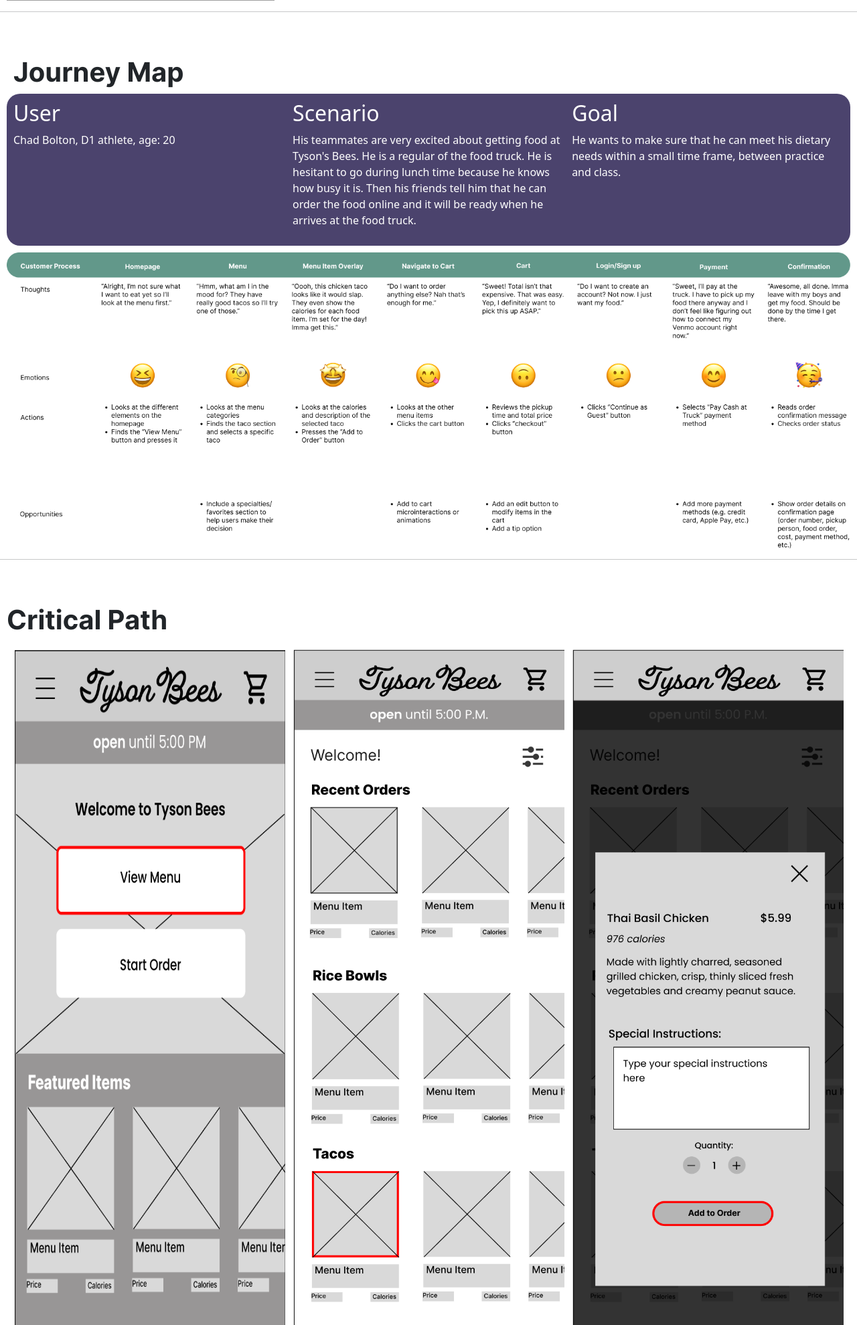
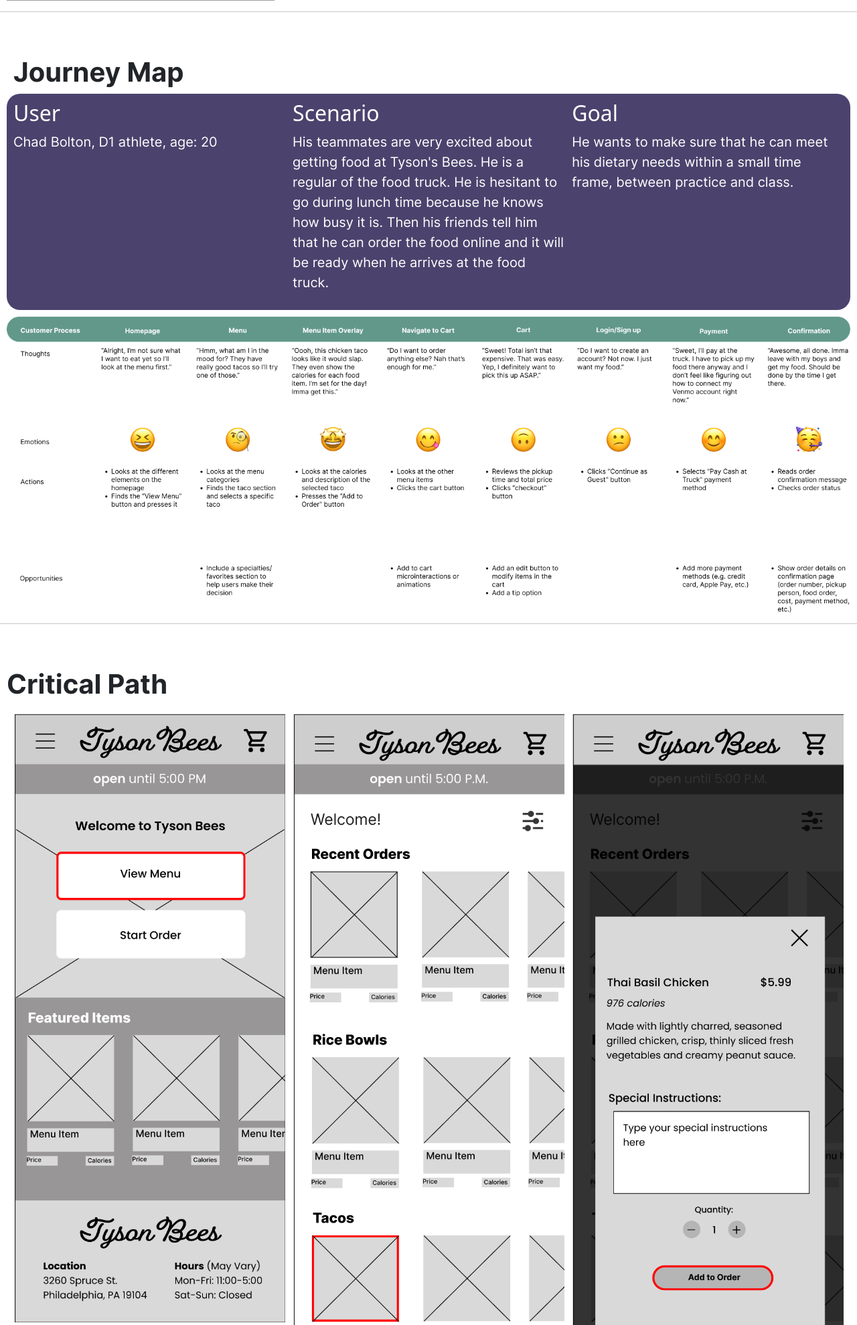
Before and after one commit to anujtanwar98/idm216-002-CodeBrew-TysonBees, a PHP site: page /public-project-web-page/index.html in a window 1280 px wide. Shown: the part 2923-4902 px from the top of the page at 67% size. Run offline with PHP 8.4, Linux system fonts and the light colour scheme; grey boxes are pictures that could not be loaded.

Commit message:
:construction: :lipstick: :rocket:

```diff
--- a/public-project-web-page/index.html
+++ b/public-project-web-page/index.html
@@ -365,12 +365,6 @@
         <div class="critical-path-images">
             <img src="asset/images/critical-path9.png" alt="" class="critical-path-img">
         </div>
-        <div class="critical-path-images">
-            <img src="asset/images/critical-path10.png" alt="" class="critical-path-img">
-        </div>
-        <div class="critical-path-images">
-            <img src="asset/images/critical-path11.png" alt="" class="critical-path-img">
-        </div>
     </div>
 
 
--- a/public-project-web-page/styles.css
+++ b/public-project-web-page/styles.css
@@ -145,6 +145,18 @@
     color: var(--white-color);
     padding: 10px;
     border-radius: 20px;
+}
+.user-user-sub-title {
+    font-family: inter-regular, sans-serif;
+    font-size: 1.25rem;
+}
+.user-scenario-sub-title {
+    font-family: inter-regular, sans-serif;
+    font-size: 1.25rem;
+}
+.user-goal-sub-title {
+    font-family: inter-regular, sans-serif;
+    font-size: 1.25rem;
 }
 
 .fifth-container {
@@ -324,7 +336,6 @@
 }
 .critical-path-img {
     width: 100%;
-    height: 100%;
     object-fit: cover no-repeat;
 }
 
```
Also changed, not shown: public-project-web-page/asset/images/critical-path10.png (deleted), public-project-web-page/asset/images/critical-path11.png (deleted).
